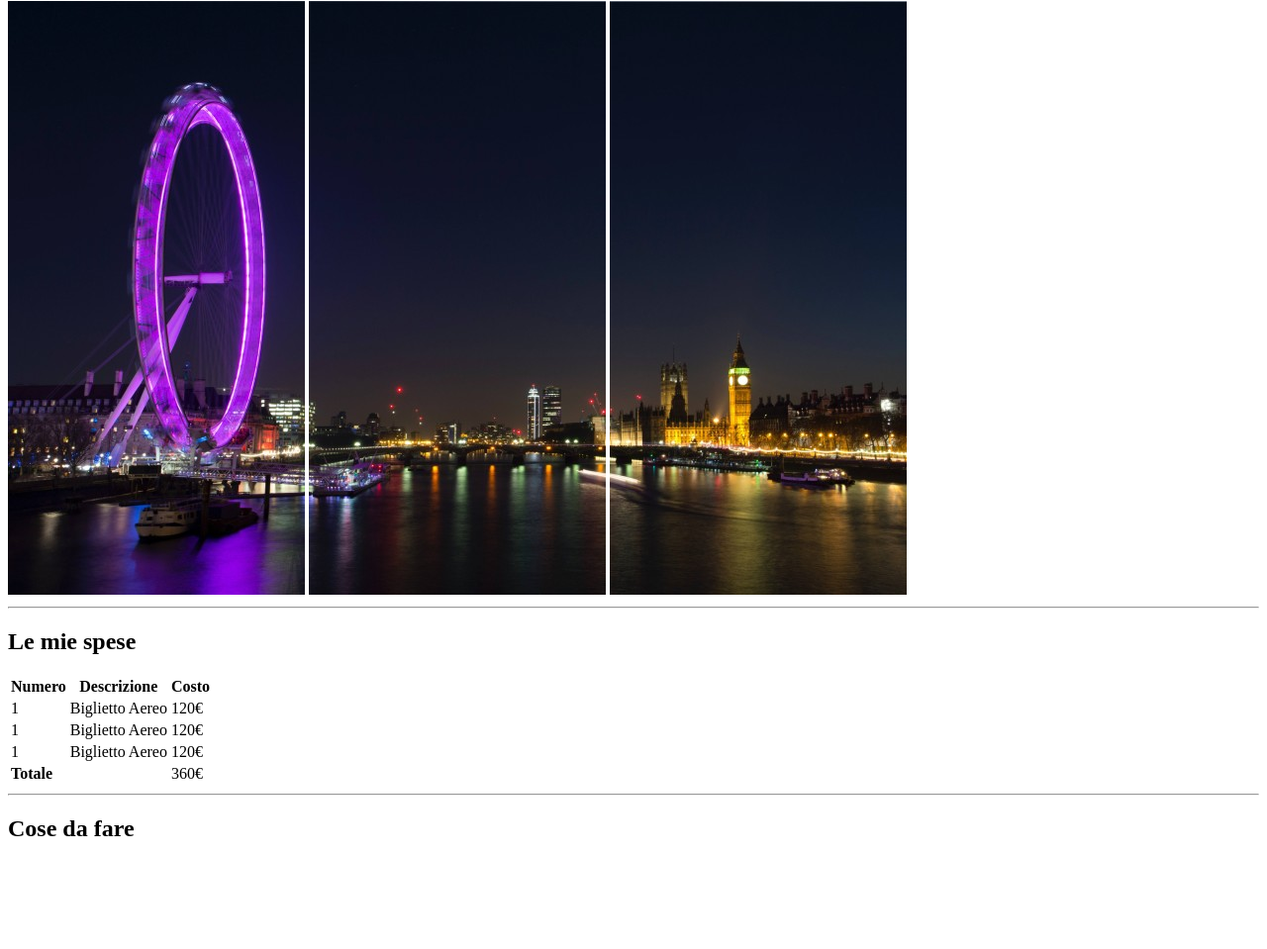
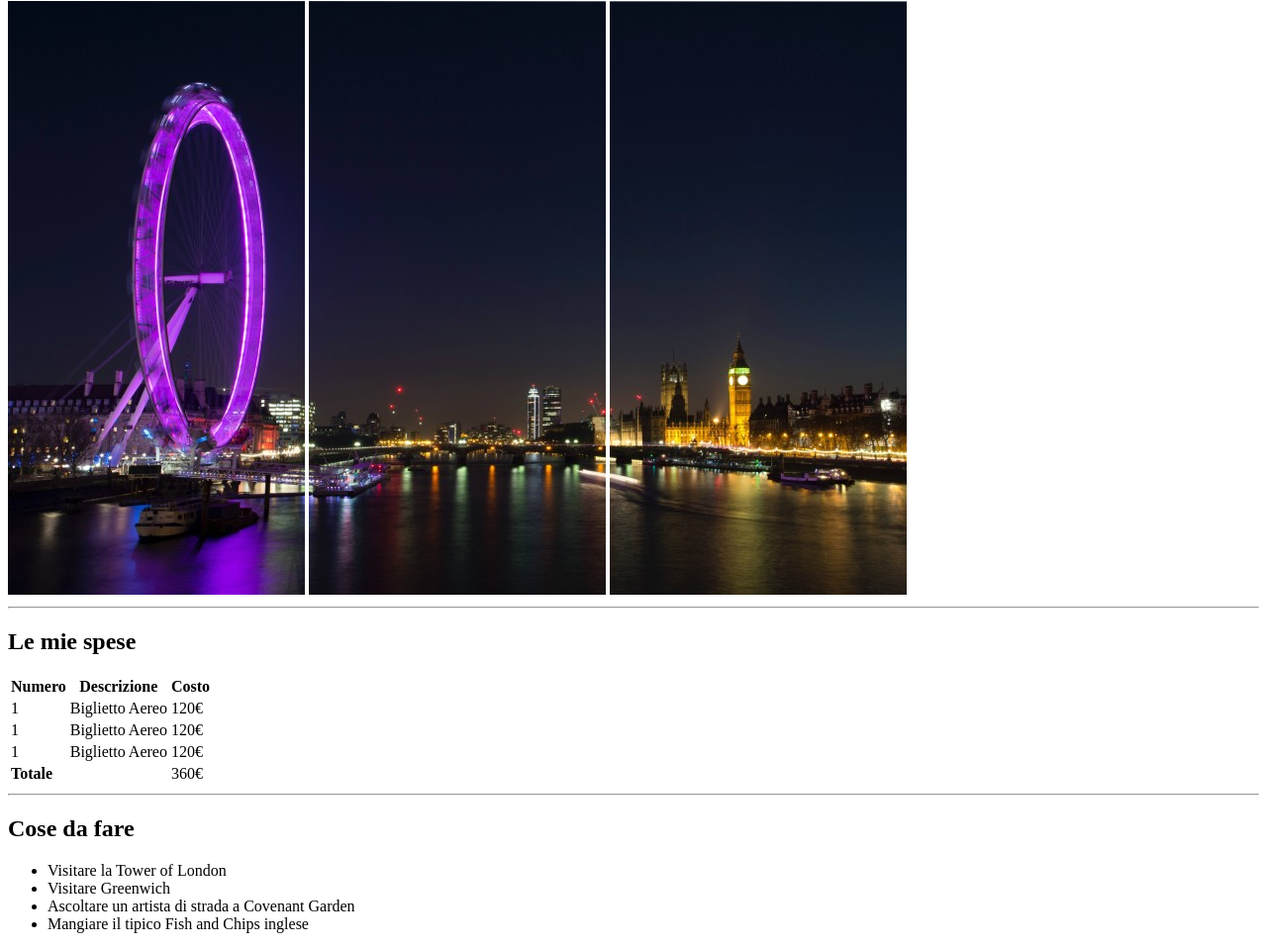
Before and after one commit to AndreaNocciolini/html-london-trip, a plain HTML site: page index.html in a window 1280 px wide. Shown: the part 79-1038 px from the top of the page at 99% size. Before the commit the page ends 950 px from the top, so only its background shows below. Drawn offline with Linux system fonts and the light colour scheme.

Commit message:
add-ul-second-part-exercise

```diff
--- a/index.html
+++ b/index.html
@@ -51,6 +51,12 @@
 <!-- Inizio seconda parte esercizio -->
     <div>
         <h2>Cose da fare</h2>
+        <ul>
+            <li>Visitare la Tower of London</li>
+            <li>Visitare Greenwich</li>
+            <li>Ascoltare un artista di strada a Covenant Garden</li>
+            <li>Mangiare il tipico Fish and Chips inglese</li>
+        </ul>
     </div>
 </body>
 </html>
```
